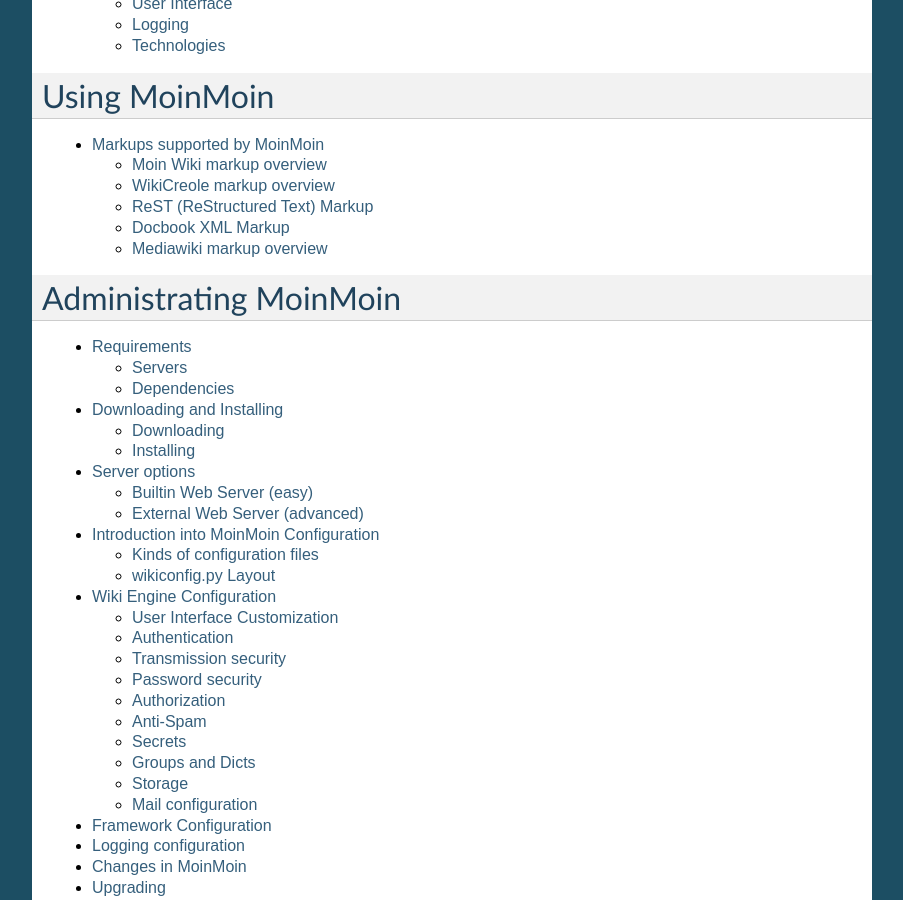
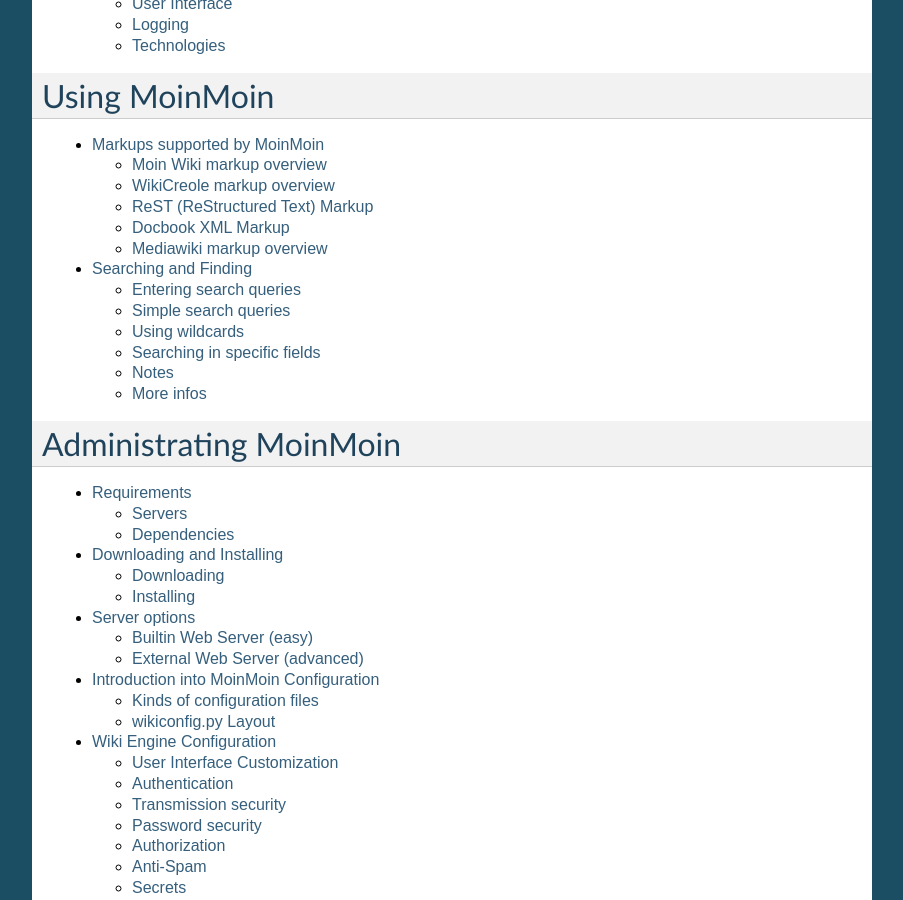
Before and after one commit to bhrigu123/moin-2.0-beta, a Sphinx documentation site: the page built from docs/index.rst, in a window 1280 px wide and 900 px high, scrolled down 425 px. Shown: the whole window, without its empty margins (198-1101 px from the left). Built offline with Sphinx 7.4.7, drawn with Linux system fonts in a browser that asks for light colours; some of the changed lines change nothing that is shown.

Commit message:
docs: added user docs about searching

```diff
--- a/docs/index.rst
+++ b/docs/index.rst
@@ -21,6 +21,7 @@
    :maxdepth: 2
 
    user/markups
+   user/search
 
 Administrating MoinMoin
 =======================
--- /dev/null
+++ b/docs/user/search.rst
@@ -0,0 +1,155 @@
+=====================
+Searching and Finding
+=====================
+
+Entering search queries
+=======================
+
+Usually there is a simple and rather short search query input field offered by
+the theme - if you submit a query from there, it will search in item names and
+content (but only in the current stuff, not in non-current revisions) and display
+the search results to you.
+
+On that search results view, you will get a bigger search query input field
+(e.g. for refining your query) and you may also choose to additionally search
+in non-current revision item revisions (selecting that will search in all
+revisions).
+
+Simple search queries
+=====================
+Just enter one or few simple words into the query input field and hit ``Enter``.
+
+If you give multiple words, it will only find documents containing ALL those
+words ("AND" is the default).
+
+You can use AND (default), OR, NOT to refine your search.
+
+Examples
+--------
+Search for "wiki"::
+
+  wiki
+
+Search for documents containing "wiki" AND "moin"::
+
+  wiki moin
+
+  or (does the same):
+
+  wiki AND moin
+
+Search for documents containing "wiki" OR "moin"::
+
+  wiki OR moin
+
+Search for documents containing "wiki" and NOT "bad"::
+
+  wiki NOT bad
+
+Using wildcards
+===============
+
+If you want to enter word fragments or if you are not sure about spelling or
+word form, use wildcards for the parts you do not know:
+
++----------------+-----------------------------------+
+| Wildcard       | Matches                           |
++----------------+-----------------------------------+
+| ``?``          | one arbitrary character           |
++----------------+-----------------------------------+
+| ``*``          | any count of arbitrary characters |
++----------------+-----------------------------------+
+
+Examples
+--------
+Search for something like wiki, wika, wikb, ...::
+
+  wik?
+
+Search for something like wiki, willi, wi, ...::
+
+  w*i
+
+You can also use it for poor man's language independant word stemming.
+
+Matches on clean, cleaner, cleanest, cleaning, ...::
+
+  clean*
+
+Searching in specific fields
+============================
+
+As long as you do not specify otherwise, moin will search in ``name``,
+``name_exact`` and ``content`` fields.
+
+To specify the field to search in, just use the `fieldname:searchterm` syntax.
+
++-----------------------+-------------------------------------------------------+
+| Field name            | Field value                                           |
++-----------------------+-------------------------------------------------------+
+| ``wikiname``          | wiki name, e.g. ITWiki, EngineeringWiki, SalesWiki    |
++-----------------------+-------------------------------------------------------+
+| ``name``              | document name, e.g. Home, MyWikiPage                  |
++-----------------------+-------------------------------------------------------+
+| ``name_exact``        | same as ``name``, but is not tokenized                |
++-----------------------+-------------------------------------------------------+
+| ``content``           | document contents, e.g. This is some example content. |
++-----------------------+-------------------------------------------------------+
+| ``contenttype``       | document type, e.g. text/plain;charset=utf-8          |
++-----------------------+-------------------------------------------------------+
+| ``tags``              | tags of the document, e.g. important, hard, todo      |
++-----------------------+-------------------------------------------------------+
+| ``language``          | (main) language of the document contents, e.g. en     |
++-----------------------+-------------------------------------------------------+
+| ``mtime``             | document modification (submission) time, 201112312359 |
++-----------------------+-------------------------------------------------------+
+| ``address``           | submitter IP address, e.g. 127.0.0.1                  |
++-----------------------+-------------------------------------------------------+
+| ``hostname``          | submitter DNS name, e.g. foo.example.org              |
++-----------------------+-------------------------------------------------------+
+| ``acl``               | access control list (see below)                       |
++-----------------------+-------------------------------------------------------+
+| ``itemlinks``         | link targets of the document, e.g. OtherItem          |
++-----------------------+-------------------------------------------------------+
+| ``itemtransclusions`` | transclusion targets of the document, e.g. OtherItem  |
++-----------------------+-------------------------------------------------------+
+
+Examples
+--------
+Search in metadata fields::
+
+  contenttype:text
+  contenttype:image/jpeg
+  tags:todo
+  mtime:201108
+  address:127.0.0.1
+  language:en
+  hostname:localhost
+
+Search items with an item ACL that explicitly gives Joe read rights::
+
+  acl:Joe:+read
+
+Limiting search to a specific wiki (in a wiki farm's shared index)::
+
+  wikiname:SomeWiki
+
+Notes
+=====
+moin uses indexed search - keep in mind that this has some special properties:
+
+ * as it is using an index, it is rather fast usually
+ * because it is only using the index, it can only find what was put there
+ * if you use wildcards, it will still use the index, but in a different, slower way
+
+E.g.:
+
+ * "foobar" is put into the index somehow
+ * you search for "ooba" - you will not find it, because only "foobar" was put into the index
+ * solution: search for "foobar" - fast and will find it
+ * solution: search for "*ooba*" - slow, but will find it
+
+More infos
+==========
+
+See the `Whoosh query language docs <http://packages.python.org/Whoosh/querylang.html>`_.
```
